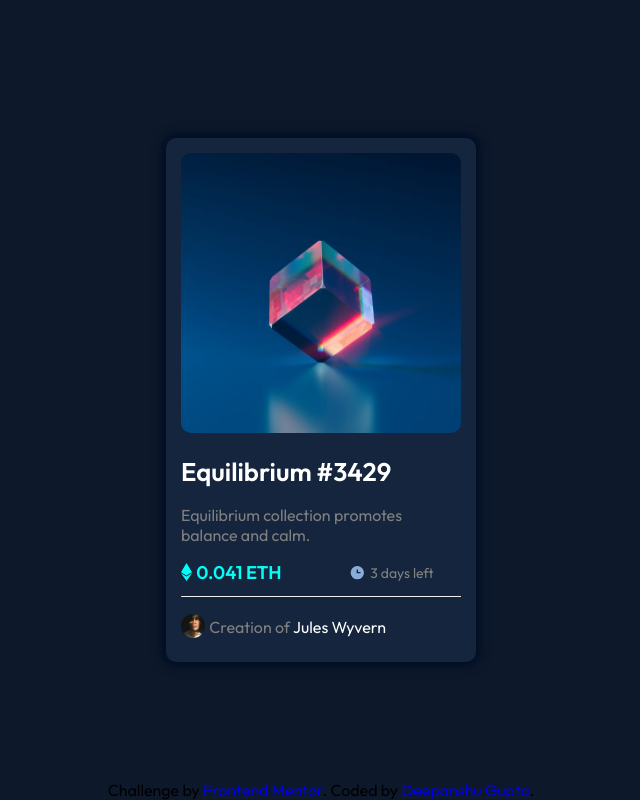
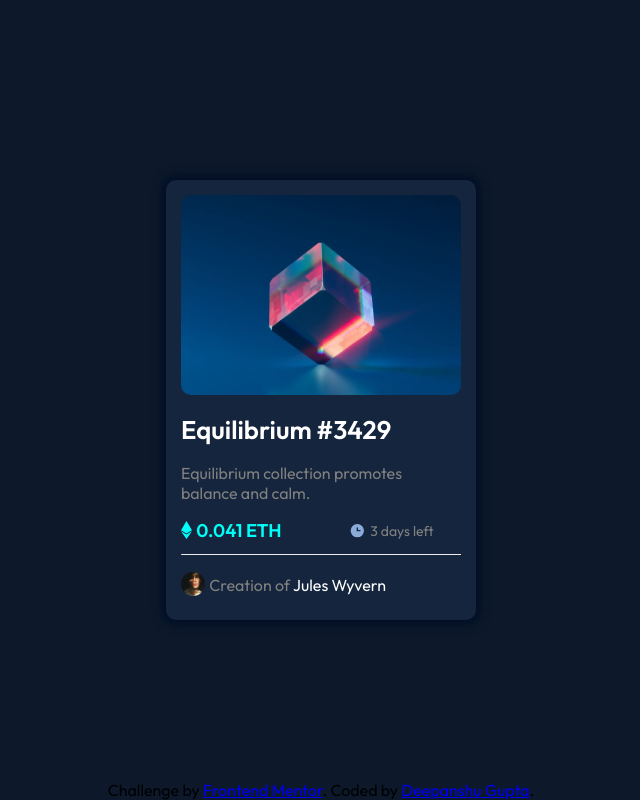
Before and after one commit to Deepanshu-5288/NFT-Preview-Card, a plain HTML site: page index.html in a window 1280 px wide. Shown: the whole page, without its empty margins (319-959 px from the left). Drawn offline with Linux system fonts and the light colour scheme.

Commit message:
final commmit

```diff
--- a/css/styles.css
+++ b/css/styles.css
@@ -36,9 +36,38 @@ span:hover{
 .img{
     width: 100%;
     border-radius: .625rem;
+    position: relative;
 
+    height: 12.5rem;
+
+    display: block;
+    background-image: url('../images/image-equilibrium.jpg');
+    background-position: center;
+    background-repeat: no-repeat;
+    background-size: cover;
+    cursor: pointer;
+    border: none;
 }
 
+.img::after{
+    content: '';
+    position: absolute;
+    background-color: rgba(0, 255, 255, 0.393);
+    top: 0;
+    left: 0;
+    right: 0;
+    bottom: 0;
+    z-index: 1;
+    background-image: url('../images/icon-view.svg');
+    background-position: center;
+    background-repeat: no-repeat;
+    border-radius: .625rem;
+    opacity: 0;
+    transition: opacity 1s ease;
+}
+.img:hover::after{
+    opacity: 1;
+}
 
 .mid-section > h1{
     font-size: 1.6rem;
--- a/index.html
+++ b/index.html
@@ -14,7 +14,7 @@
 <body>
   <main class="card">
 <div class = "top-section">
-  <img class="img" src="images/image-equilibrium.jpg" alt="image-equilibrium">
+  <a class="img"></a>
 </div>
 <div class="mid-section">
   <h1>Equilibrium #3429</h1>
```
Also changed, not shown: 1 other file.
